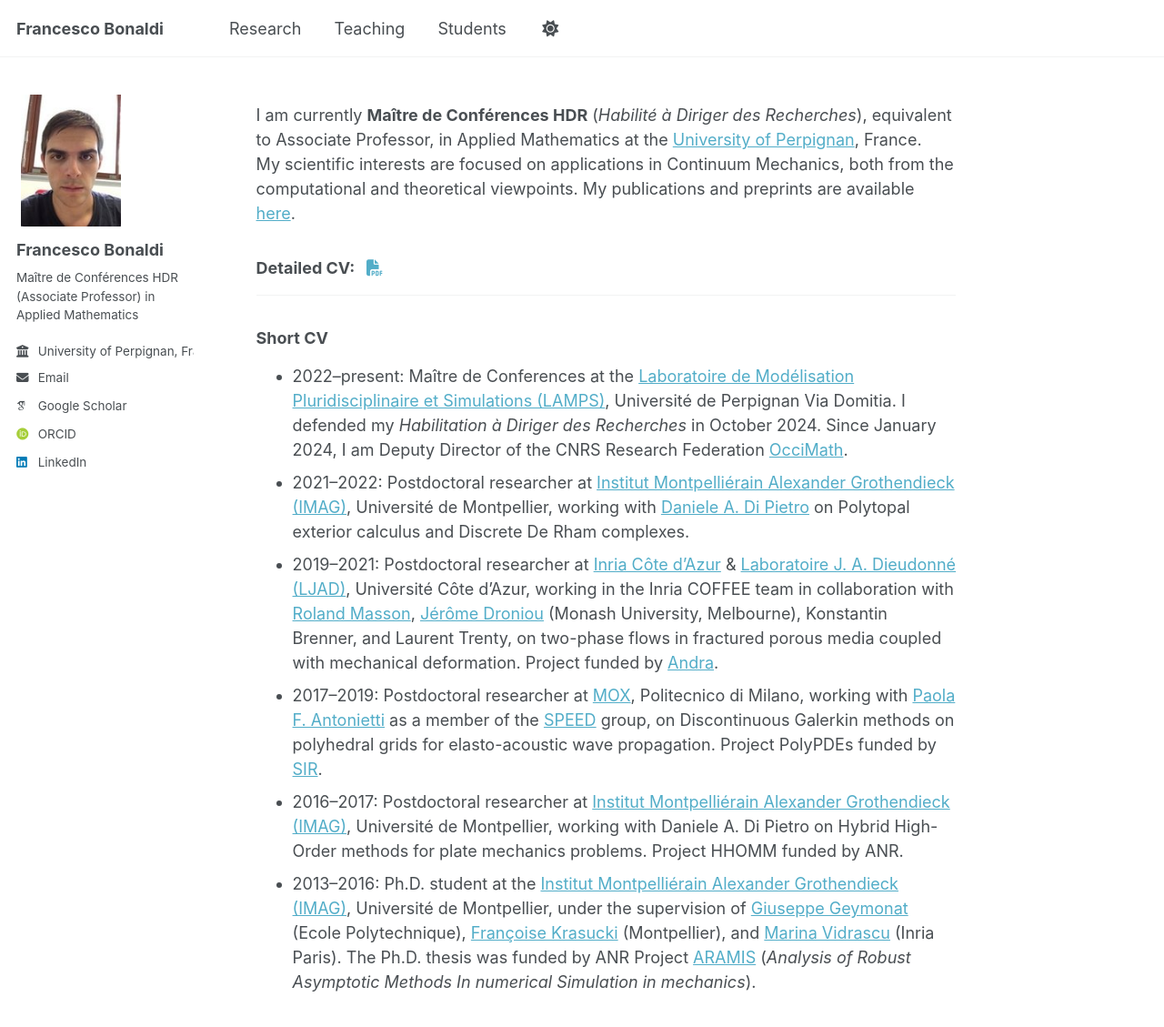
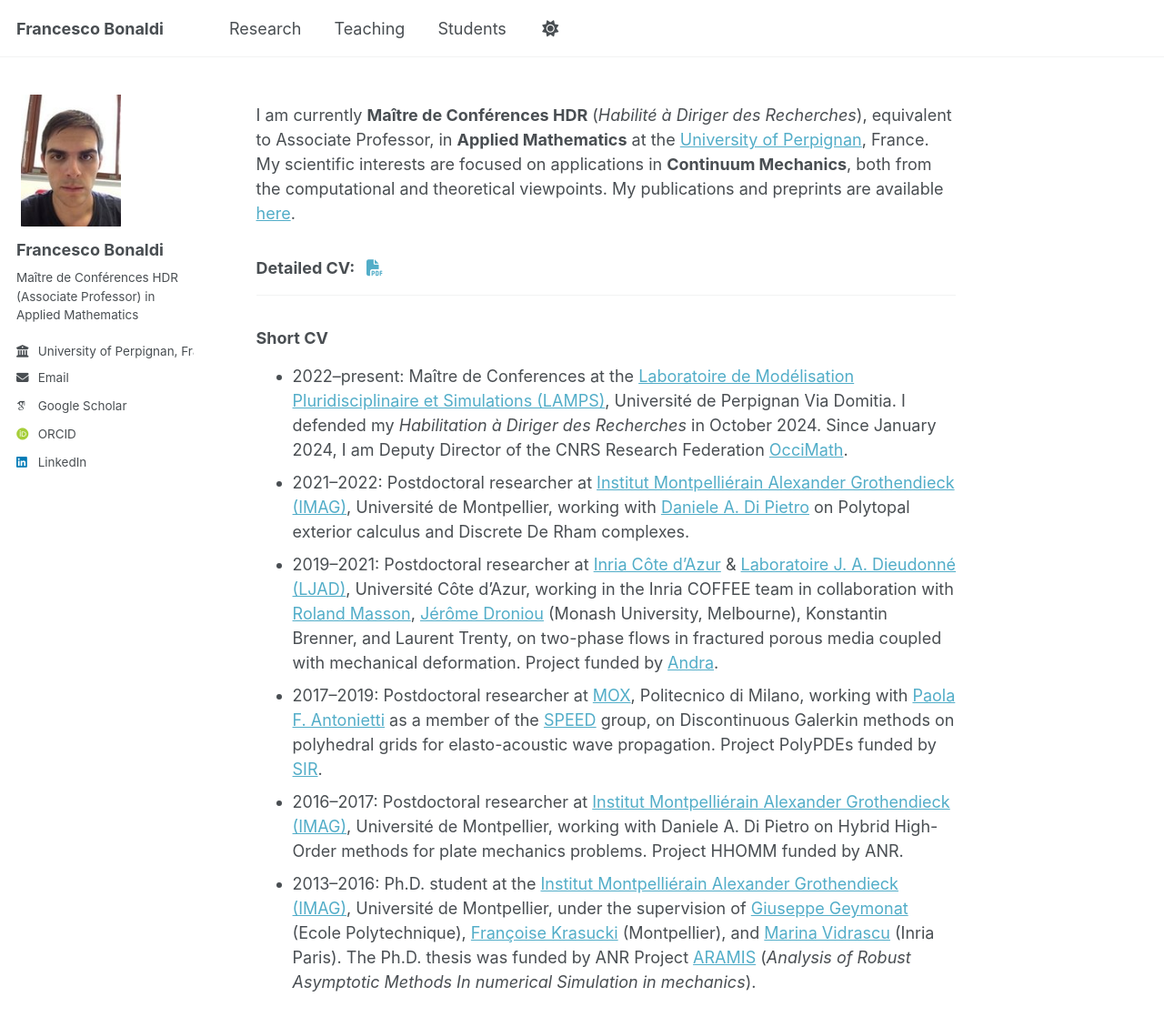
Before and after one commit to fbonaldi/fbonaldi.github.io, a Jekyll site: the page built from _pages/about.md, in a window 1280 px wide and 1138 px high. Shown: the top 1129 px of the window at 91% size. Built offline with Jekyll 4.4.1, drawn with Linux system fonts in a browser that asks for light colours; some web fonts are replaced; a script bundle is joined from its source files by our own code; library files that are not in the unit come from our copies.

```diff
--- a/_pages/about.md
+++ b/_pages/about.md
@@ -7,7 +7,7 @@ redirect_from:
   - /about.html
 ---
 
-I am currently **Maître de Conférences HDR** (_Habilité à Diriger des Recherches_), equivalent to Associate Professor, in Applied Mathematics at the [University of Perpignan](http://www.univ-perp.fr), France.<br> My scientific interests are focused on applications in Continuum Mechanics, both from the computational and theoretical viewpoints. My publications and preprints are available [here](/research/).
+I am currently **Maître de Conférences HDR** (_Habilité à Diriger des Recherches_), equivalent to Associate Professor, in **Applied Mathematics** at the [University of Perpignan](http://www.univ-perp.fr), France.<br> My scientific interests are focused on applications in **Continuum Mechanics**, both from the computational and theoretical viewpoints. My publications and preprints are available [here](/research/).
 &nbsp;
 
 ### Detailed CV: &nbsp; [<i class="fa-sharp fa-solid fa-file-pdf"></i>](url)
```
